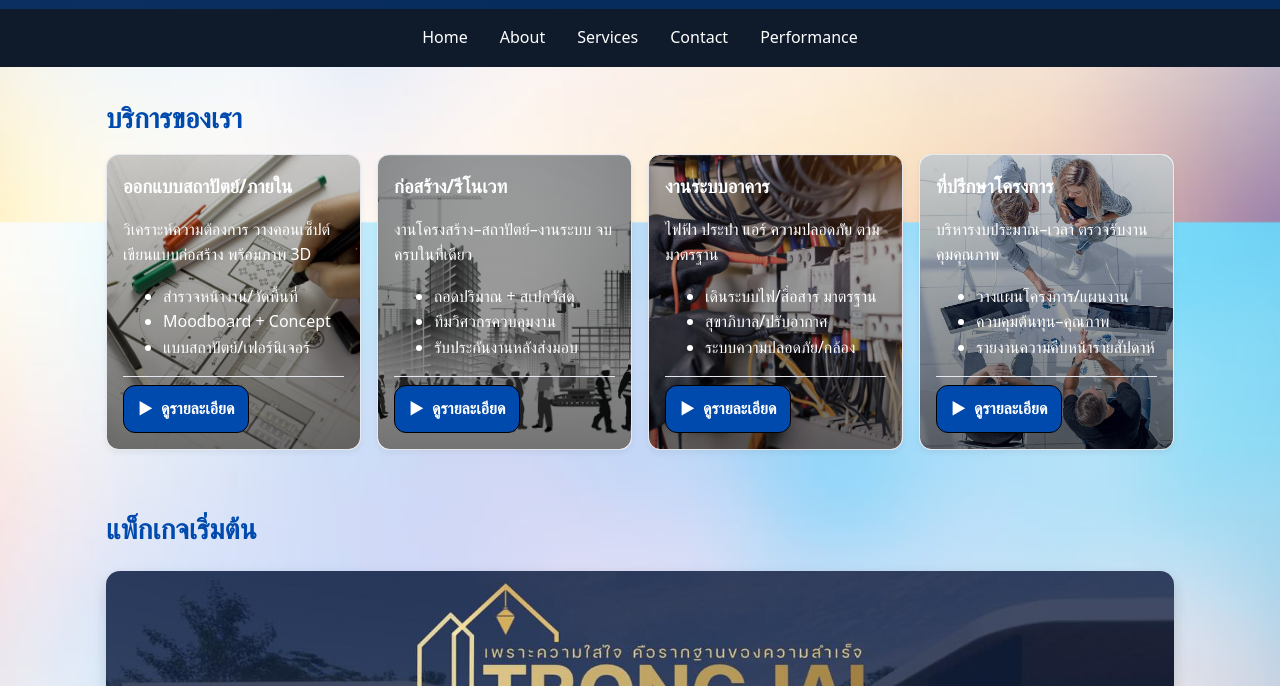
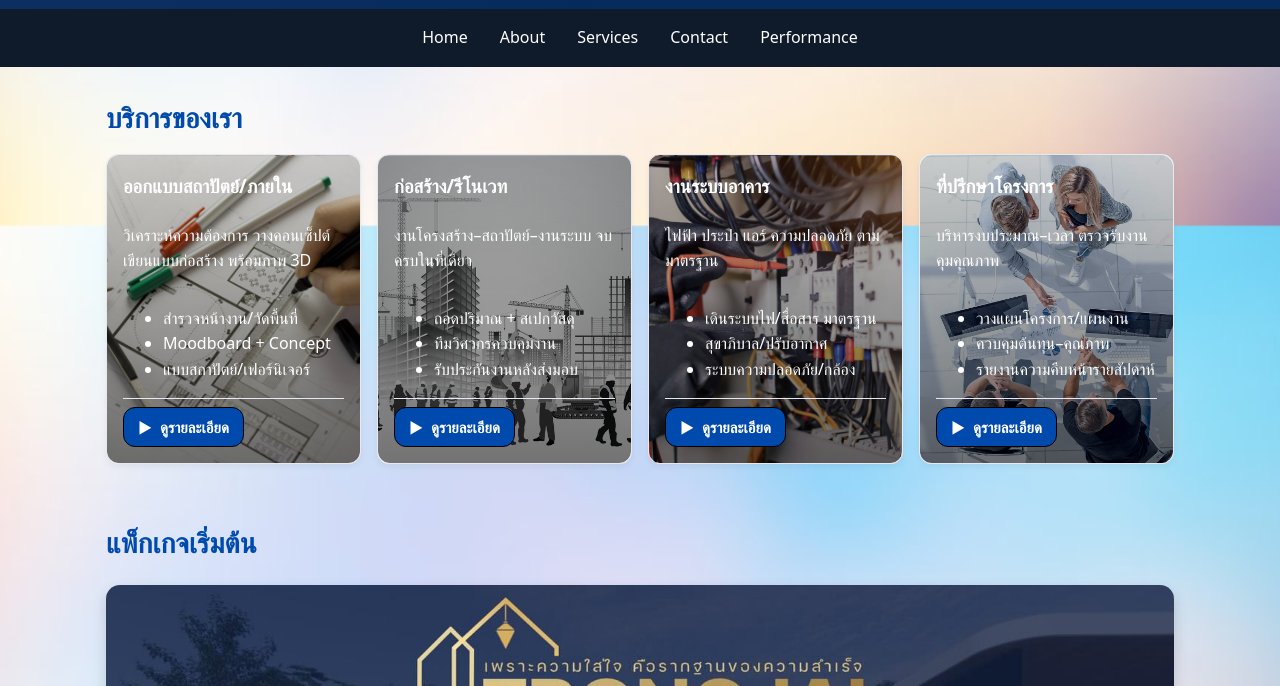
Before and after one commit to boatb200/WebProject, a plain HTML site: page services.html in a window 1280 px wide. Shown: the part 114-800 px from the top of the page. Drawn offline with Linux system fonts and the light colour scheme.

Commit message:
Update styles.css

```diff
--- a/styles.css
+++ b/styles.css
@@ -9,8 +9,6 @@ body {
   background-attachment: fixed; /* รูปไม่เลื่อนตาม scroll */
   transition: background 0.3s ease;
 }
-
-
 
 /* Header */
 header {
@@ -157,6 +155,19 @@ h2 {
 .cta:hover {
   background:#0a5be1;
   transform: scale(1.05);
+}
+/* ให้การ์ดสูงเท่ากัน และดันปุ่มไปล่างสุด */
+.grid { align-items: stretch; }                 /* ดึงความสูงการ์ดในแถวให้เท่ากัน */
+.card.bg { display: flex; flex-direction: column; }
+.card.bg details.accordion { margin-top: auto; } /* ดันปุ่มดูรายละเอียดลงล่าง */
+
+/* ทำหน้าตาปุ่มให้สม่ำเสมอ */
+details.accordion summary {
+  color: #fff;
+  font-size: 15px;
+  line-height: 1.2;
+  /* ถ้าอยากให้ปุ่มกว้างเท่ากันทุกใบ ให้ปลดคอมเมนต์บรรทัดล่าง */
+  /* width: 100%; justify-content: center; */
 }
 
 /* Footer */
```
